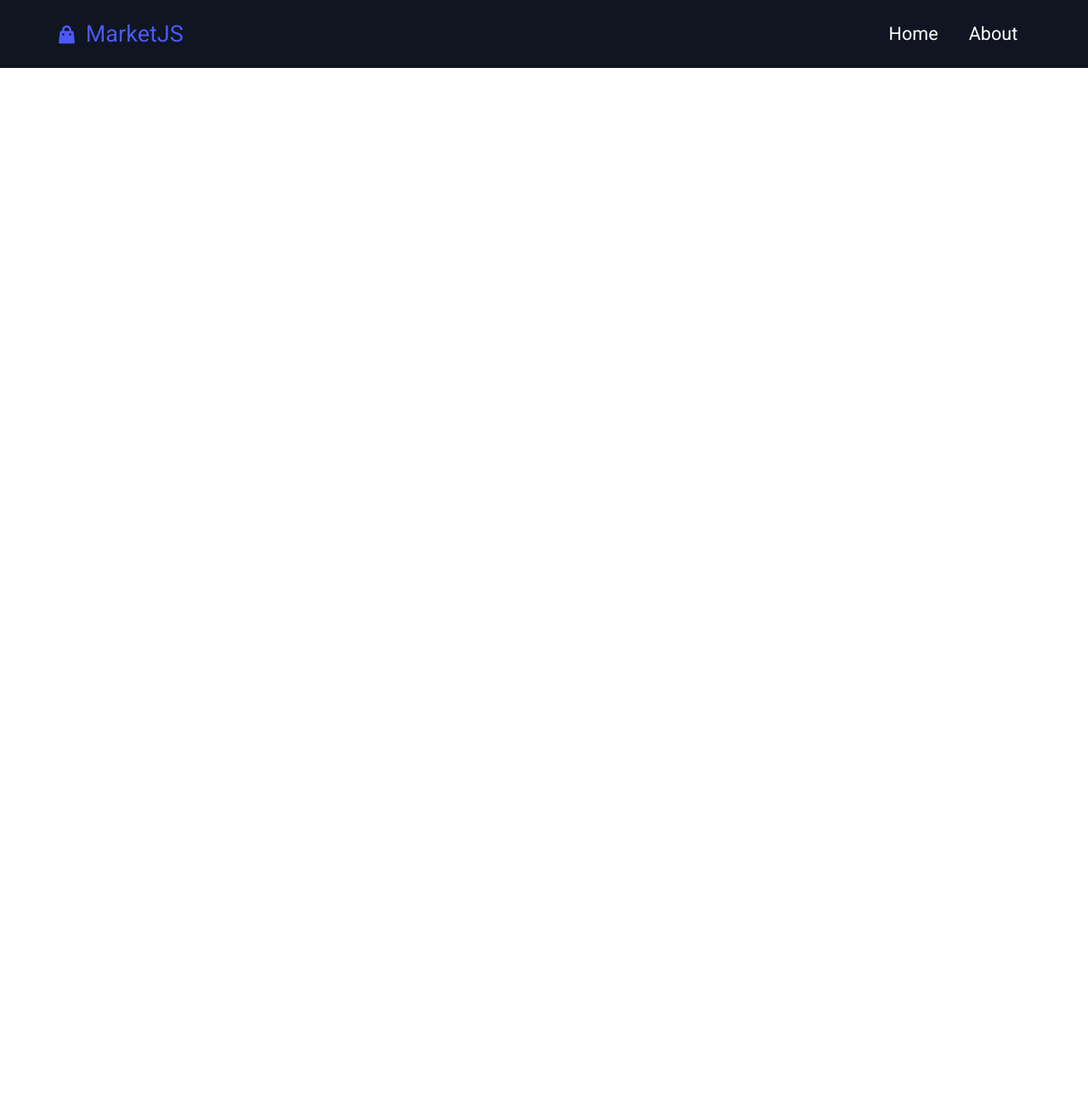
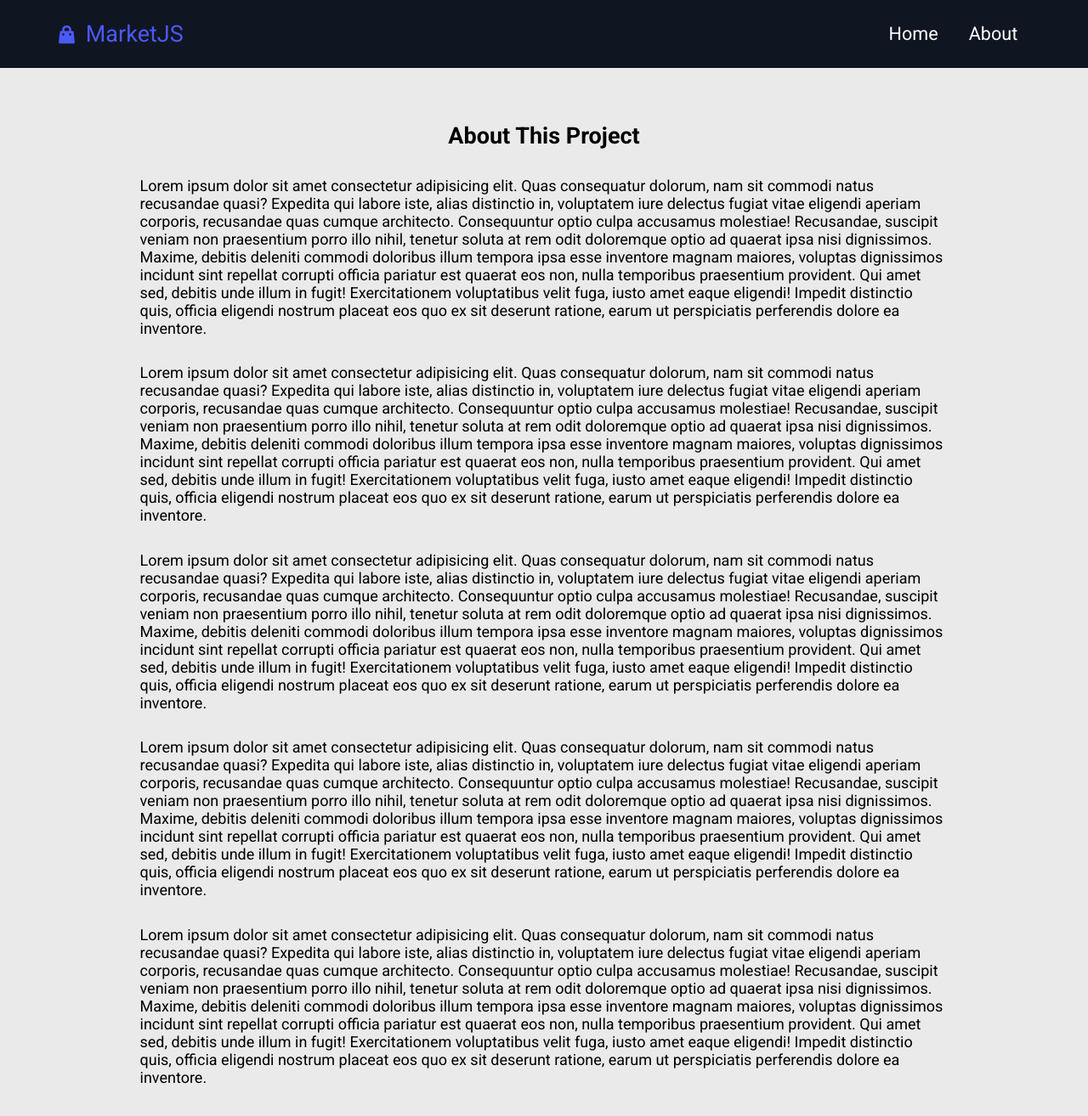
Before and after one commit to BrunoMSPais/products-backend-filtering, a React (Create React App) app in the folder frontend/: page /about in a window 1280 px wide. Shown: the whole page at 85% size. Before the commit the page ends 800 px from the top, so only its background shows below. Built offline with nearby package versions, Linux system fonts and the light colour scheme.

Commit message:
added star rating to card

```diff
--- a/frontend/public/index.html
+++ b/frontend/public/index.html
@@ -13,6 +13,7 @@
     <link rel="manifest" href="%PUBLIC_URL%/manifest.json" />
     <link rel="preconnect" href="https://fonts.gstatic.com">
     <link href="https://fonts.googleapis.com/css2?family=Roboto:wght@300;400;700&display=swap" rel="stylesheet">
+    <link rel="stylesheet" href="https://cdnjs.cloudflare.com/ajax/libs/font-awesome/5.15.3/css/all.min.css" integrity="sha512-iBBXm8fW90+nuLcSKlbmrPcLa0OT92xO1BIsZ+ywDWZCvqsWgccV3gFoRBv0z+8dLJgyAHIhR35VZc2oM/gI1w==" crossorigin="anonymous" referrerpolicy="no-referrer" />
     <title>Filtering Products On The Backend</title>
   </head>
   <body>
--- a/frontend/src/components/layout/card/Card.elements.js
+++ b/frontend/src/components/layout/card/Card.elements.js
@@ -52,7 +52,7 @@ export const CardRating = styled.span`
   padding-left: 1em;
   display: grid;
   align-items: center;
-  color: var(--primaryClr);
+  /* color: var(--primaryClr); */
 `;
 
 export const CardPrice = styled.span`
--- a/frontend/src/components/layout/card/Card.js
+++ b/frontend/src/components/layout/card/Card.js
@@ -1,4 +1,3 @@
-/* eslint-disable no-unused-vars */
 /* eslint-disable react/prop-types */
 import React from 'react';
 import {
@@ -10,6 +9,7 @@ import {
   CardRating,
   CardPrice,
 } from './Card.elements';
+import Rating from './Rating/Rating';
 
 const Card = ({ products }) => {
   return (
@@ -19,7 +19,9 @@ const Card = ({ products }) => {
           <CardHeader>{product.name}</CardHeader>
           <CardDescription>{product.description}</CardDescription>
           <CardValues>
-            <CardRating>{product.rating}</CardRating>
+            <CardRating>
+              <Rating rating={product.rating} />
+            </CardRating>
             <CardPrice>{product.price}€</CardPrice>
           </CardValues>
         </CardBody>
--- /dev/null
+++ b/frontend/src/components/layout/card/Rating/Rating.elements.js
@@ -0,0 +1,37 @@
+/* eslint-disable import/prefer-default-export */
+import styled from 'styled-components';
+
+export const StarContainer = styled.div`
+  display: flex;
+  justify-content: center;
+  align-items: center;
+  padding: 0.5em;
+  position: relative;
+`;
+
+export const OuterStar = styled.div`
+  position: relative;
+  display: inline-block;
+  &::before {
+    content: '\f005 \f005 \f005 \f005 \f005';
+    font-family: 'Font Awesome 5 Free';
+    font-weight: 900;
+    color: var(--primaryClr);
+  }
+`;
+
+export const InnerStar = styled.div`
+  position: absolute;
+  top: 0;
+  left: 0;
+  white-space: nowrap;
+  overflow: hidden;
+  width: ${({ percent }) => percent};
+
+  &::before {
+    content: '\f005 \f005 \f005 \f005 \f005';
+    font-family: 'Font Awesome 5 Free';
+    font-weight: 900;
+    color: #f8ce0b;
+  }
+`;
--- /dev/null
+++ b/frontend/src/components/layout/card/Rating/Rating.js
@@ -0,0 +1,22 @@
+/* eslint-disable react/prop-types */
+import React from 'react';
+
+import { StarContainer, OuterStar, InnerStar } from './Rating.elements';
+
+const Rating = ({ rating }) => {
+  const starsTotal = 5;
+
+  const percentage = (rating / starsTotal) * 100;
+
+  const percentageRounded = `${Math.round(percentage / 10) * 10}%`;
+
+  return (
+    <StarContainer>
+      <OuterStar>
+        <InnerStar percent={percentageRounded} />
+      </OuterStar>
+    </StarContainer>
+  );
+};
+
+export default Rating;
--- a/frontend/src/components/pages/AboutPage.js
+++ b/frontend/src/components/pages/AboutPage.js
@@ -1,10 +1,100 @@
 import React from 'react';
+
+import { Container, Title, Content } from '../styles/GlobalStyle';
 
 const AboutPage = () => {
   return (
-    <div>
-      <h1>ABOUT</h1>
-    </div>
+    <Container
+      style={{
+        minHeight: '100vh',
+        paddingTop: '8rem',
+        paddingBottom: '2rem',
+        backgroundColor: '#eaeaea',
+      }}
+    >
+      <Title>About This Project</Title>
+
+      <Content style={{ marginTop: '1.75rem' }}>
+        Lorem ipsum dolor sit amet consectetur adipisicing elit. Quas
+        consequatur dolorum, nam sit commodi natus recusandae quasi? Expedita
+        qui labore iste, alias distinctio in, voluptatem iure delectus fugiat
+        vitae eligendi aperiam corporis, recusandae quas cumque architecto.
+        Consequuntur optio culpa accusamus molestiae! Recusandae, suscipit
+        veniam non praesentium porro illo nihil, tenetur soluta at rem odit
+        doloremque optio ad quaerat ipsa nisi dignissimos. Maxime, debitis
+        deleniti commodi doloribus illum tempora ipsa esse inventore magnam
+        maiores, voluptas dignissimos incidunt sint repellat corrupti officia
+        pariatur est quaerat eos non, nulla temporibus praesentium provident.
+        Qui amet sed, debitis unde illum in fugit! Exercitationem voluptatibus
+        velit fuga, iusto amet eaque eligendi! Impedit distinctio quis, officia
+        eligendi nostrum placeat eos quo ex sit deserunt ratione, earum ut
+        perspiciatis perferendis dolore ea inventore.
+      </Content>
+      <Content style={{ marginTop: '1.75rem' }}>
+        Lorem ipsum dolor sit amet consectetur adipisicing elit. Quas
+        consequatur dolorum, nam sit commodi natus recusandae quasi? Expedita
+        qui labore iste, alias distinctio in, voluptatem iure delectus fugiat
+        vitae eligendi aperiam corporis, recusandae quas cumque architecto.
+        Consequuntur optio culpa accusamus molestiae! Recusandae, suscipit
+        veniam non praesentium porro illo nihil, tenetur soluta at rem odit
+        doloremque optio ad quaerat ipsa nisi dignissimos. Maxime, debitis
+        deleniti commodi doloribus illum tempora ipsa esse inventore magnam
+        maiores, voluptas dignissimos incidunt sint repellat corrupti officia
+        pariatur est quaerat eos non, nulla temporibus praesentium provident.
+        Qui amet sed, debitis unde illum in fugit! Exercitationem voluptatibus
+        velit fuga, iusto amet eaque eligendi! Impedit distinctio quis, officia
+        eligendi nostrum placeat eos quo ex sit deserunt ratione, earum ut
+        perspiciatis perferendis dolore ea inventore.
+      </Content>
+      <Content style={{ marginTop: '1.75rem' }}>
+        Lorem ipsum dolor sit amet consectetur adipisicing elit. Quas
+        consequatur dolorum, nam sit commodi natus recusandae quasi? Expedita
+        qui labore iste, alias distinctio in, voluptatem iure delectus fugiat
+        vitae eligendi aperiam corporis, recusandae quas cumque architecto.
+        Consequuntur optio culpa accusamus molestiae! Recusandae, suscipit
+        veniam non praesentium porro illo nihil, tenetur soluta at rem odit
+        doloremque optio ad quaerat ipsa nisi dignissimos. Maxime, debitis
+        deleniti commodi doloribus illum tempora ipsa esse inventore magnam
+        maiores, voluptas dignissimos incidunt sint repellat corrupti officia
+        pariatur est quaerat eos non, nulla temporibus praesentium provident.
+        Qui amet sed, debitis unde illum in fugit! Exercitationem voluptatibus
+        velit fuga, iusto amet eaque eligendi! Impedit distinctio quis, officia
+        eligendi nostrum placeat eos quo ex sit deserunt ratione, earum ut
+        perspiciatis perferendis dolore ea inventore.
+      </Content>
+      <Content style={{ marginTop: '1.75rem' }}>
+        Lorem ipsum dolor sit amet consectetur adipisicing elit. Quas
+        consequatur dolorum, nam sit commodi natus recusandae quasi? Expedita
+        qui labore iste, alias distinctio in, voluptatem iure delectus fugiat
+        vitae eligendi aperiam corporis, recusandae quas cumque architecto.
+        Consequuntur optio culpa accusamus molestiae! Recusandae, suscipit
+        veniam non praesentium porro illo nihil, tenetur soluta at rem odit
+        doloremque optio ad quaerat ipsa nisi dignissimos. Maxime, debitis
+        deleniti commodi doloribus illum tempora ipsa esse inventore magnam
+        maiores, voluptas dignissimos incidunt sint repellat corrupti officia
+        pariatur est quaerat eos non, nulla temporibus praesentium provident.
+        Qui amet sed, debitis unde illum in fugit! Exercitationem voluptatibus
+        velit fuga, iusto amet eaque eligendi! Impedit distinctio quis, officia
+        eligendi nostrum placeat eos quo ex sit deserunt ratione, earum ut
+        perspiciatis perferendis dolore ea inventore.
+      </Content>
+      <Content style={{ marginTop: '1.75rem' }}>
+        Lorem ipsum dolor sit amet consectetur adipisicing elit. Quas
+        consequatur dolorum, nam sit commodi natus recusandae quasi? Expedita
+        qui labore iste, alias distinctio in, voluptatem iure delectus fugiat
+        vitae eligendi aperiam corporis, recusandae quas cumque architecto.
+        Consequuntur optio culpa accusamus molestiae! Recusandae, suscipit
+        veniam non praesentium porro illo nihil, tenetur soluta at rem odit
+        doloremque optio ad quaerat ipsa nisi dignissimos. Maxime, debitis
+        deleniti commodi doloribus illum tempora ipsa esse inventore magnam
+        maiores, voluptas dignissimos incidunt sint repellat corrupti officia
+        pariatur est quaerat eos non, nulla temporibus praesentium provident.
+        Qui amet sed, debitis unde illum in fugit! Exercitationem voluptatibus
+        velit fuga, iusto amet eaque eligendi! Impedit distinctio quis, officia
+        eligendi nostrum placeat eos quo ex sit deserunt ratione, earum ut
+        perspiciatis perferendis dolore ea inventore.
+      </Content>
+    </Container>
   );
 };
 
--- a/frontend/src/components/pages/HomePage.js
+++ b/frontend/src/components/pages/HomePage.js
@@ -29,7 +29,7 @@ const HomePage = () => {
 
         setProducts(data.data);
         setLoading(false);
-        console.log(products);
+        // console.log(products);
       } catch (error) {
         console.log(error);
       }
@@ -43,7 +43,11 @@ const HomePage = () => {
       {/* Filtering and Sorting Section */}
       <QueryArea />
       {/* Products Listing */}
-      {loading ? <Loader /> : <Card products={products} />}
+      {loading ? (
+        <Loader />
+      ) : (
+        <Card products={products} iconAuth="User Interface" />
+      )}
     </>
   );
 };
--- a/frontend/src/components/styles/GlobalStyle.js
+++ b/frontend/src/components/styles/GlobalStyle.js
@@ -42,6 +42,7 @@ const GlobalStyle = createGlobalStyle`
 export const Container = styled.div`
   z-index: 1;
   width: 100%;
+  height: 100%;
   max-width: 1300px;
   margin: 0 auto;
   padding: 0 0.5em;
@@ -51,4 +52,15 @@ export const Container = styled.div`
   }
 `;
 
+export const Title = styled.h1`
+  font-size: 1.5rem;
+  text-align: center;
+`;
+
+export const Content = styled.p`
+  font-size: 1rem;
+  max-width: 100ex;
+  margin: 0 auto;
+`;
+
 export default GlobalStyle;
```
